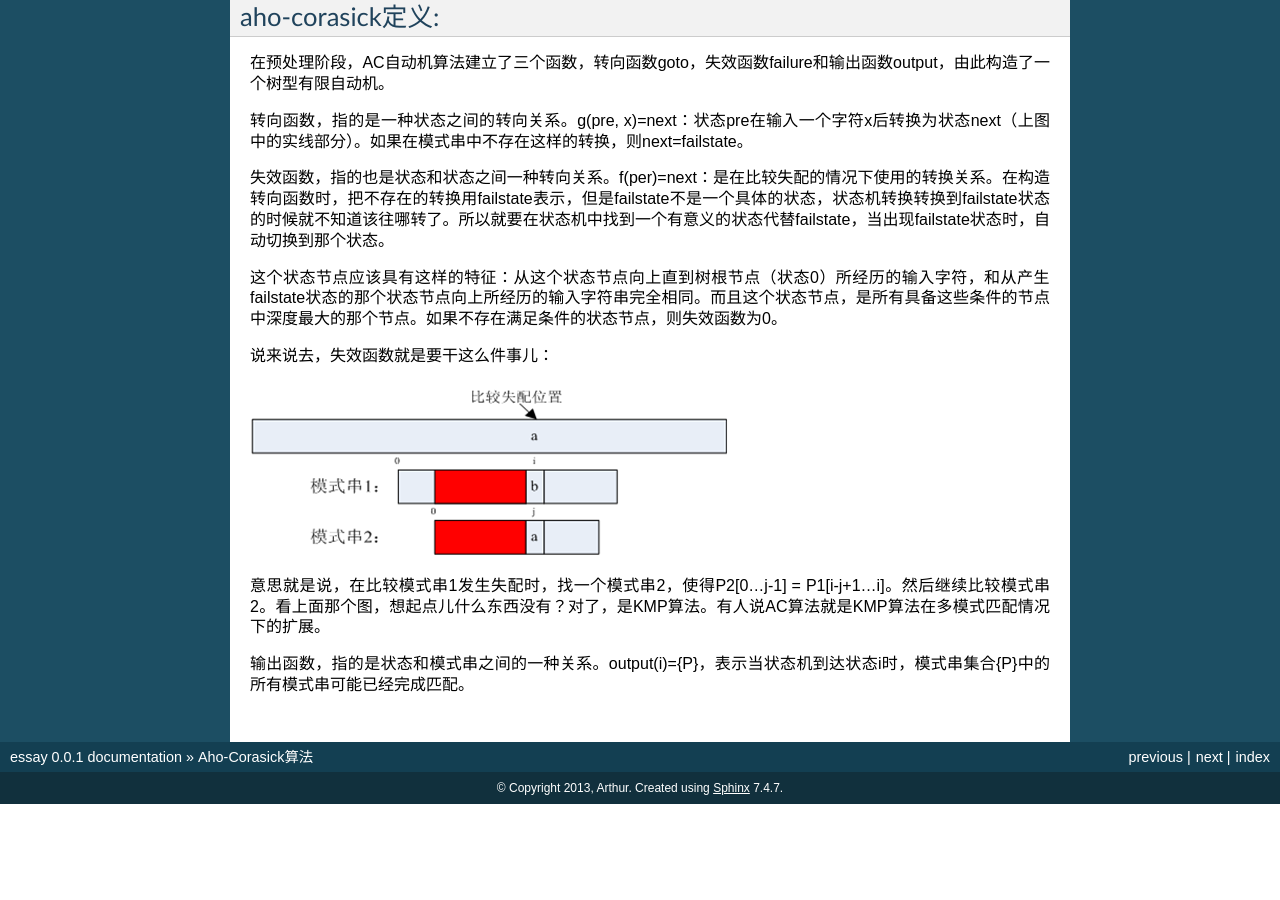
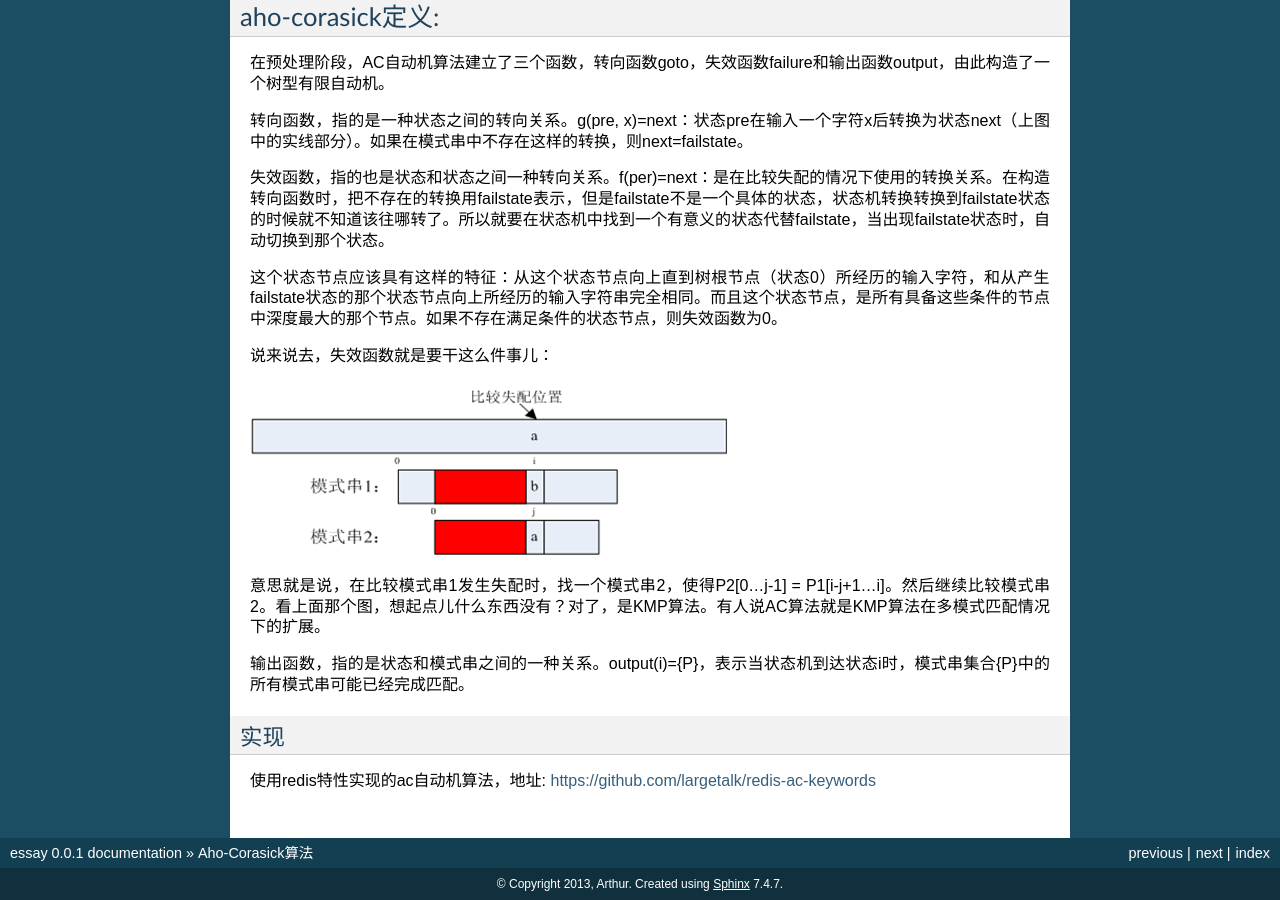
Before and after one commit to largetalk/newdatum, a Sphinx documentation site: the page built from notes/source/201306/ahocorasick.rst, in a window 1280 px wide and 900 px high, scrolled down 989 px. Built offline with Sphinx 7.4.7, drawn with Linux system fonts in a browser that asks for light colours; formulas are drawn with MathJax 3; before the commit the page ends 1793 px from its top, so only the background shows below that.

Commit message:
ac automation

```diff
--- a/notes/source/201306/ahocorasick.rst
+++ b/notes/source/201306/ahocorasick.rst
@@ -47,3 +47,9 @@ aho-corasick定义:
 意思就是说，在比较模式串1发生失配时，找一个模式串2，使得P2[0...j-1] = P1[i-j+1...i]。然后继续比较模式串2。看上面那个图，想起点儿什么东西没有？对了，是KMP算法。有人说AC算法就是KMP算法在多模式匹配情况下的扩展。
 
 输出函数，指的是状态和模式串之间的一种关系。output(i)={P}，表示当状态机到达状态i时，模式串集合{P}中的所有模式串可能已经完成匹配。
+
+
+实现
+=====================
+
+使用redis特性实现的ac自动机算法，地址: https://github.com/largetalk/redis-ac-keywords
```
